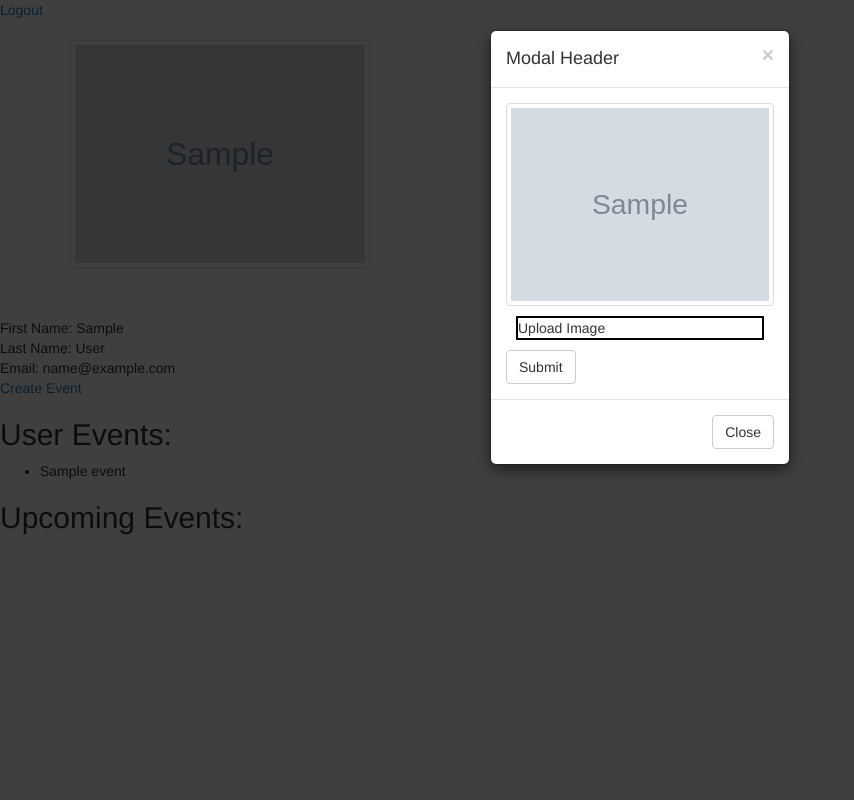
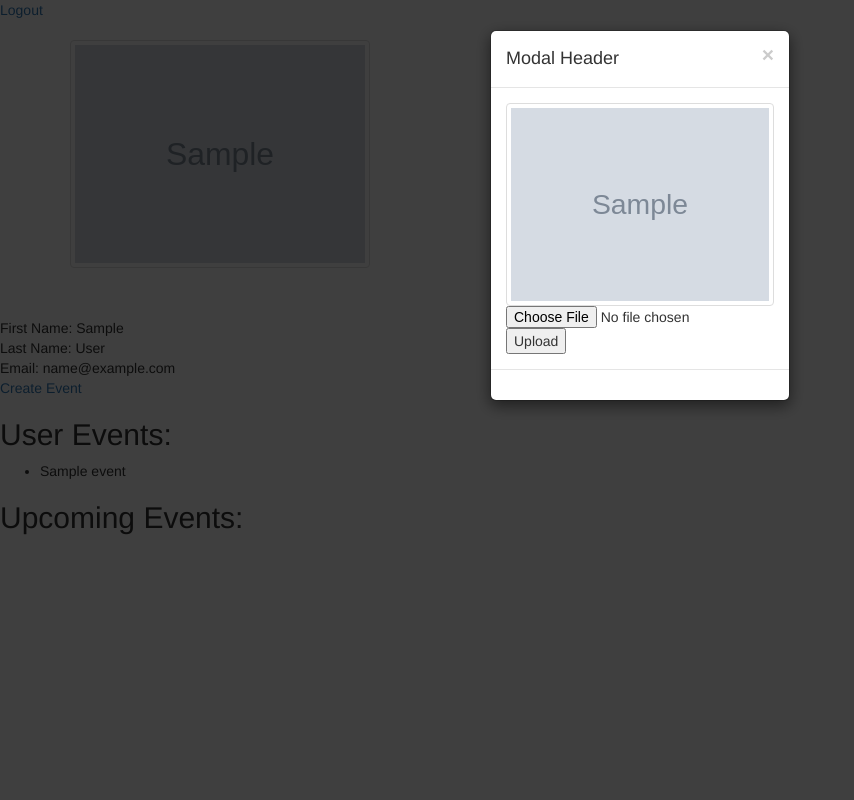
Before and after one commit to Ihyatt/pencil_me_in, a Flask app: page /users/1 in a window 1280 px wide, after a click that opens the changed part. Shown: the whole page, without its empty margins (0-854 px from the left). Run offline with Flask 2, Linux system fonts and the light colour scheme; tables that the repository leaves empty hold one stand-in row (values such as "Sample post"); grey boxes marked "Sample" are stand-in pictures; some libraries are stand-ins or nearby versions.

Commit message:
ajax image added

```diff
--- a/server.py
+++ b/server.py
@@ -168,12 +168,12 @@ def user_page(user_id):
 
 
 
-@app.route('/upload-image', methods=['POST'])
+@app.route('/uploadajax', methods=['POST'])
 def image_update():
 
 	user = User.query.get(session["user_id"])
 	u_image = user.user_image
-	file_ = request.files["image-upload"]
+	file_ = request.files["file"]
 	print file_
 	if file_:
 		filename = secure_filename(file_.filename)
@@ -184,7 +184,7 @@ def image_update():
 
 		db.session.commit()
 
-	return redirect("/users/%s" % user.user_id)
+	return "succes"
 
 
 @app.route('/create_event', methods=['GET'])
--- a/templates/profile.html
+++ b/templates/profile.html
@@ -19,7 +19,7 @@
 
 
   <!-- Modal -->
-  <form action="/upload-image" method="POST" enctype="multipart/form-data">
+  <form id="upload-file" method="POST" enctype="multipart/form-data">
   <div class="modal fade" id="myModal" role="dialog">
     <div class="modal-dialog modal-sm">
       <div class="modal-content">
@@ -29,18 +29,19 @@
         </div>
         <div class="modal-body">
           <img src="/static/images/{{image.image}}" class="img-thumbnail img-responsive profile-pic" alt="Cinque Terre" width="300">
+          <input name="file" type="file">
+          <button id="upload-file-btn" type="button">Upload</button>
 
 
-			<div class="upload-button" style="cursor:pointer">Upload Image</div>
+			<!-- <div class="upload-button" style="cursor:pointer">Upload Image</div> -->
     <!--   <button id="upload-file-btn" type="button">Upload</button> -->
-       <button type="submit" class="btn btn-default" value="Submit">Submit</button>
+      <!--  <button type="submit" class="btn btn-default" value="Submit">Submit</button> -->
 			<!-- <div class="save-button" style="cursor:pointer">Save</div> -->
 
-       		<input type="file" name="image-upload" class="file-upload" id="upload" style="display: none;" accept="image/*" >
+       		<!-- <input type="file" name="image-upload" class="file-upload" id="upload" style="display: none;" accept="image/*" > -->
 
         </div>
         <div class="modal-footer">
-          <button type="button" class="btn btn-default" data-dismiss="modal">Close</button>
         </div>
       </div>
     </div>
@@ -71,10 +72,27 @@ Last Name: {{user.last_name}}<br>
 
 <h2> Upcoming Events:</h2>
 
+<script>
 
-
-
-
-<script src="/static/js/image.js"></script>
+$(function() {
+    $('#upload-file-btn').click(function() {
+        var form_data = new FormData($('#upload-file')[0]);
+        $.ajax({
+            type: 'POST',
+            url: '/uploadajax',
+            data: form_data,
+            contentType: false,
+            cache: false,
+            processData: false,
+            async: false,
+            success: function(data) {
+                console.log('Success!');
+                location.reload(true);
+            },
+        });
+    });
+});
+</script>
+<!-- <script src="/static/js/image.js"></script> -->
 
 {% endblock %}
```
Also changed, not shown: 1 other file.
